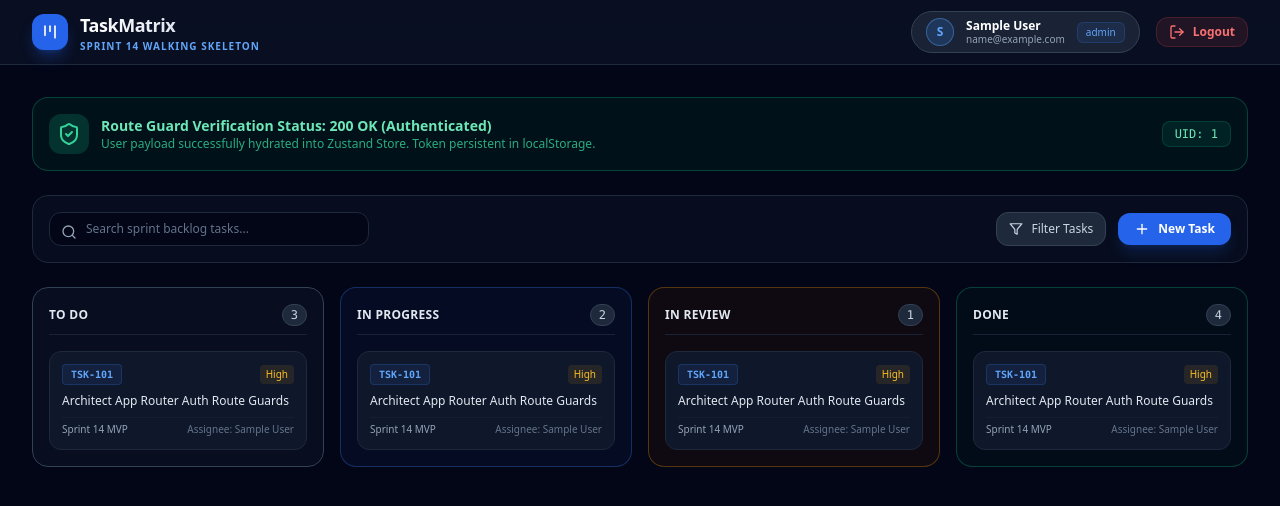
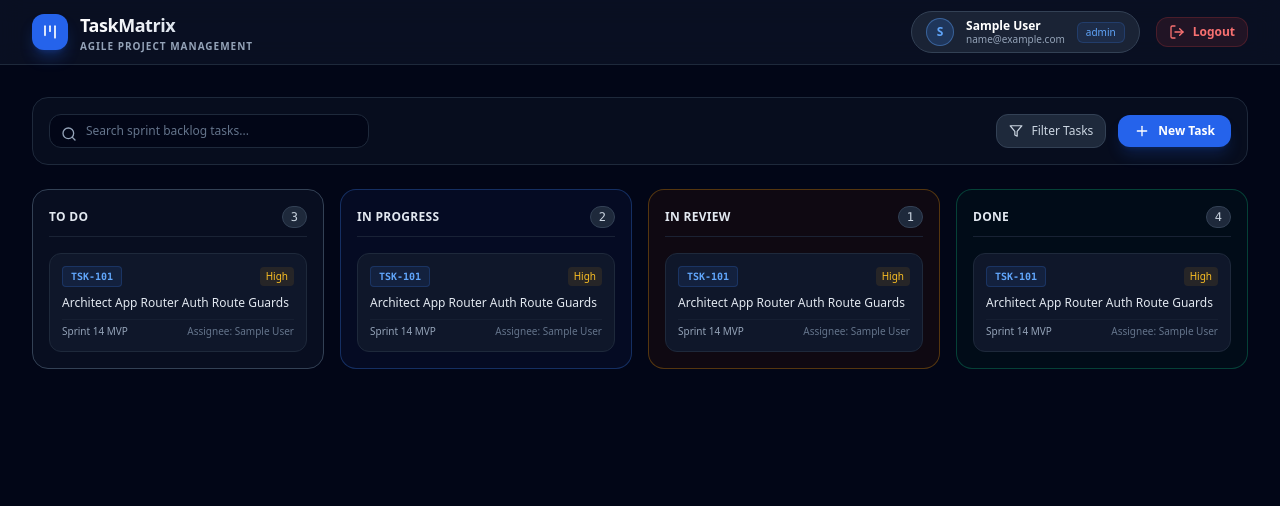
Before and after one commit to shashank113333/prodesk-capstone-taskmatrix-Sprint-14, a Next.js app: page /dashboard in a window 1280 px wide. Shown: the top 506 px of the page. Built offline with nearby package versions, Linux system fonts and the light colour scheme; sample sign-in values are in the browser's storage.

Commit message:
style: clean header subtitle and remove debug banner from dashboard

```diff
--- a/src/app/dashboard/page.tsx
+++ b/src/app/dashboard/page.tsx
@@ -61,8 +61,8 @@ export default function DashboardPage() {
               <h1 className="font-extrabold text-lg tracking-tight bg-gradient-to-r from-white via-slate-200 to-slate-400 bg-clip-text text-transparent">
                 TaskMatrix
               </h1>
-              <span className="text-[10px] uppercase tracking-widest text-blue-400 font-semibold block">
-                Sprint 14 Walking Skeleton
+              <span className="text-[10px] uppercase tracking-widest text-slate-400 font-semibold block">
+                Agile Project Management
               </span>
             </div>
           </div>
@@ -102,25 +102,6 @@ export default function DashboardPage() {
       </header>
 
       <main className="flex-1 max-w-7xl w-full mx-auto p-4 sm:p-6 lg:p-8 space-y-6">
-        <section aria-label="Route Protection Status" className="bg-emerald-950/30 border border-emerald-500/30 rounded-2xl p-4 flex flex-col sm:flex-row items-start sm:items-center justify-between gap-4">
-          <div className="flex items-center gap-3">
-            <div className="p-2 bg-emerald-500/20 text-emerald-400 rounded-xl">
-              <ShieldCheck className="w-6 h-6" aria-hidden="true" />
-            </div>
-            <div>
-              <h2 className="text-sm font-semibold text-emerald-300">
-                Route Guard Verification Status: 200 OK (Authenticated)
-              </h2>
-              <p className="text-xs text-emerald-400/80">
-                User payload successfully hydrated into Zustand Store. Token persistent in localStorage.
-              </p>
-            </div>
-          </div>
-          <span className="text-xs font-mono bg-emerald-500/10 text-emerald-300 px-3 py-1 rounded-lg border border-emerald-500/20">
-            UID: {user?.uid || "usr_session_active"}
-          </span>
-        </section>
-
         <section aria-label="Task Management Toolbar" className="flex flex-col sm:flex-row items-center justify-between gap-4 bg-slate-900/40 p-4 rounded-2xl border border-slate-800">
           <div className="relative w-full sm:w-80">
             <Search className="w-4 h-4 absolute left-3 top-3 text-slate-400" aria-hidden="true" />
```
